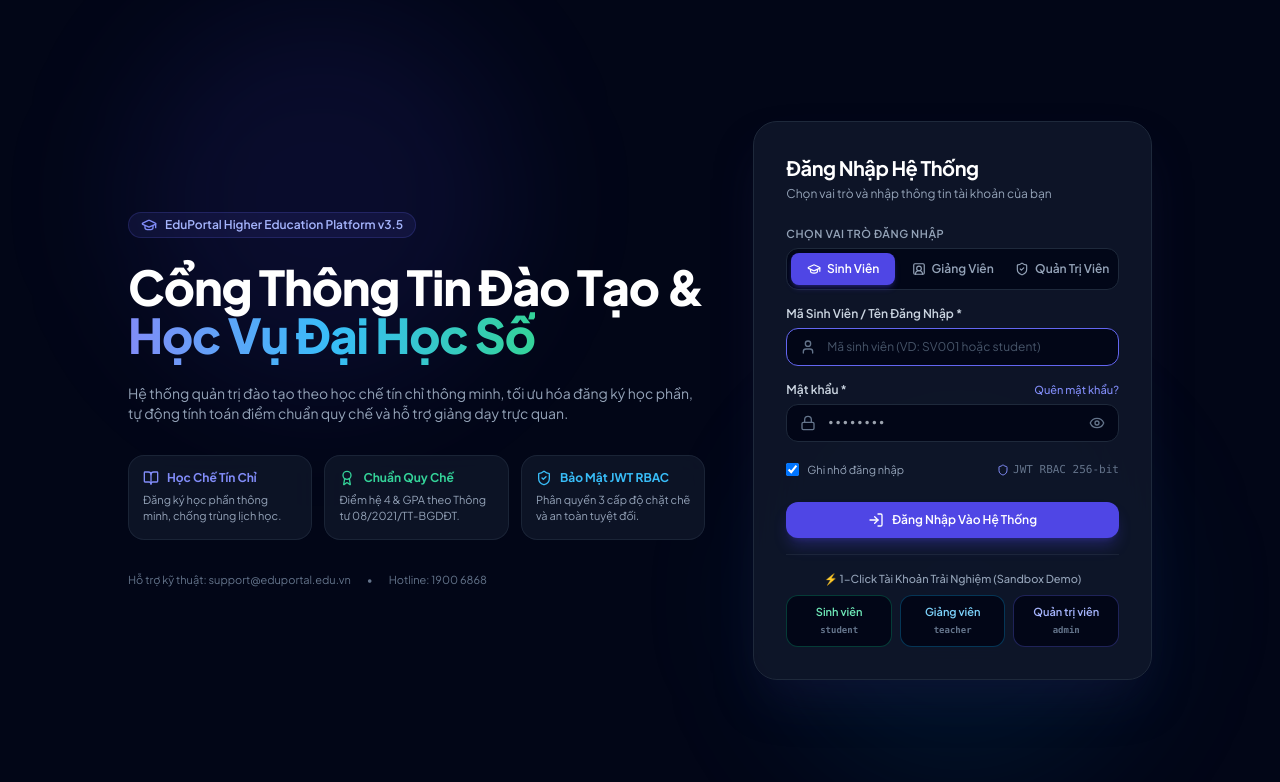
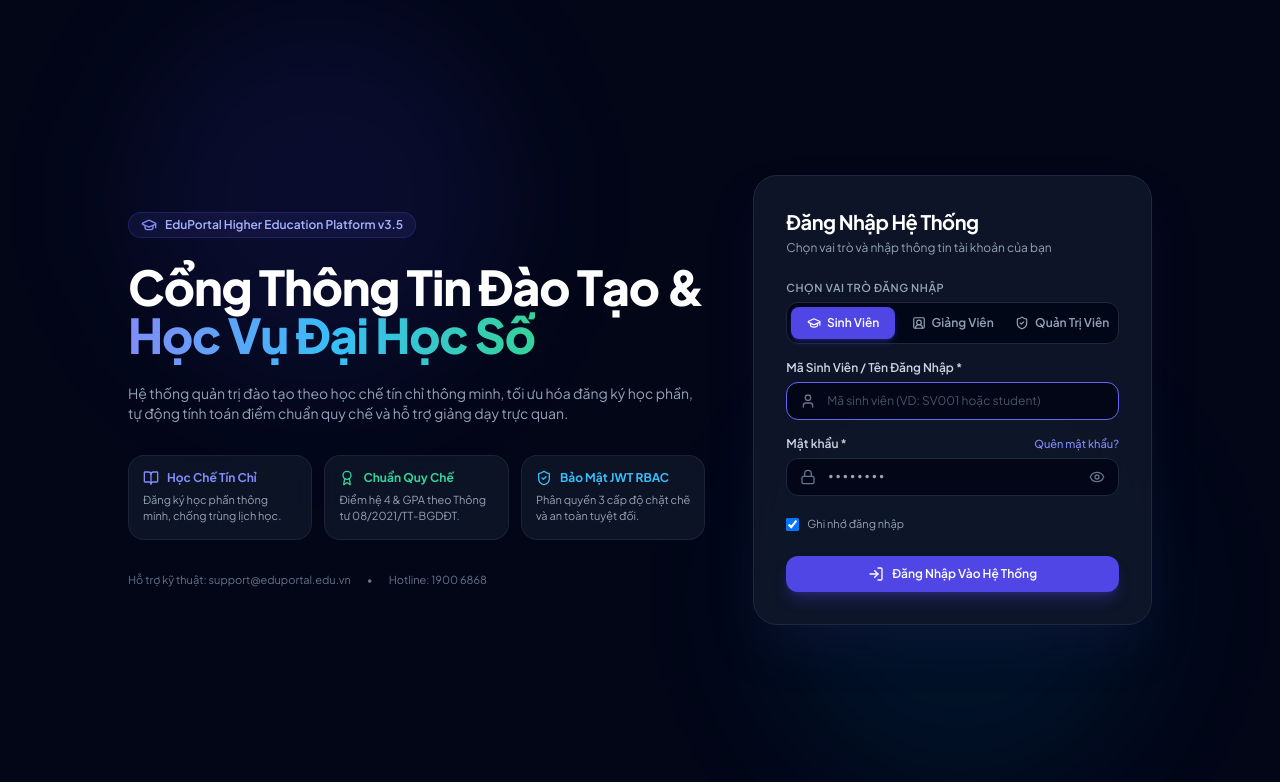
Before and after one commit to NguyenLee15/student-management, a React (Vite) app in the folder student-management-frontend/: page / in a window 1280 px wide. Shown: the top 782 px of the page. Built offline with nearby package versions, Linux system fonts and the light colour scheme; no server answers.

Commit message:
refactor(auth): remove redundant sandbox section and security text from login card

```diff
--- a/student-management-frontend/src/components/auth/LoginModal.jsx
+++ b/student-management-frontend/src/components/auth/LoginModal.jsx
@@ -1,7 +1,7 @@
 import React, { useState } from 'react';
 import {
   LogIn, Lock, User, AlertCircle, ShieldCheck, Eye, EyeOff,
-  Loader2, GraduationCap, AlertTriangle, Shield, Check,
+  Loader2, GraduationCap, AlertTriangle, Check,
   UserSquare2, Award, BookOpen, CalendarDays, Sparkles, ChevronRight
 } from 'lucide-react';
 import Modal from '../common/Modal';
@@ -101,13 +101,6 @@ export default function LoginModal({ isOpen, onClose, onLoginSuccess, currentUse
     } finally {
       setLoading(false);
     }
-  };
-
-  const handleQuickFill = (u, p, roleKey) => {
-    setUsername(u);
-    setPassword(p);
-    if (roleKey) setActiveRole(roleKey);
-    setError('');
   };
 
   // Render form contents
@@ -218,7 +211,7 @@ export default function LoginModal({ isOpen, onClose, onLoginSuccess, currentUse
         )}
       </div>
 
-      {/* Remember Me & Security Notice */}
+      {/* Remember Me */}
       <div className="flex items-center justify-between pt-1">
         <label className="flex items-center gap-2 cursor-pointer select-none text-slate-400 hover:text-slate-300">
           <input
@@ -229,11 +222,6 @@ export default function LoginModal({ isOpen, onClose, onLoginSuccess, currentUse
           />
           <span className="text-[11px]">Ghi nhớ đăng nhập</span>
         </label>
-
-        <div className="flex items-center gap-1 text-[11px] text-slate-500 font-mono">
-          <Shield className="h-3 w-3 text-indigo-400" />
-          <span>JWT RBAC 256-bit</span>
-        </div>
       </div>
 
       {/* Submit Button */}
@@ -266,39 +254,6 @@ export default function LoginModal({ isOpen, onClose, onLoginSuccess, currentUse
             </>
           )}
         </button>
-      </div>
-
-      {/* Sandbox Demo Accounts */}
-      <div className="mt-4 pt-4 border-t border-slate-800/80">
-        <p className="text-[11px] text-slate-400 mb-2 text-center font-medium">
-          ⚡ 1-Click Tài Khoản Trải Nghiệm (Sandbox Demo)
-        </p>
-        <div className="grid grid-cols-3 gap-2">
-          <button
-            type="button"
-            onClick={() => handleQuickFill('student', 'student123', 'student')}
-            className="flex flex-col items-center py-2 px-1 rounded-xl bg-slate-950 border border-emerald-500/30 hover:border-emerald-500 hover:bg-emerald-950/20 text-emerald-300 text-[11px] font-semibold transition active:scale-95"
-          >
-            <span>Sinh viên</span>
-            <span className="text-[9px] text-slate-500 font-mono mt-0.5">student</span>
-          </button>
-          <button
-            type="button"
-            onClick={() => handleQuickFill('teacher', 'teacher123', 'teacher')}
-            className="flex flex-col items-center py-2 px-1 rounded-xl bg-slate-950 border border-sky-500/30 hover:border-sky-500 hover:bg-sky-950/20 text-sky-300 text-[11px] font-semibold transition active:scale-95"
-          >
-            <span>Giảng viên</span>
-            <span className="text-[9px] text-slate-500 font-mono mt-0.5">teacher</span>
-          </button>
-          <button
-            type="button"
-            onClick={() => handleQuickFill('admin', 'admin123', 'admin')}
-            className="flex flex-col items-center py-2 px-1 rounded-xl bg-slate-950 border border-indigo-500/30 hover:border-indigo-500 hover:bg-indigo-950/20 text-indigo-300 text-[11px] font-semibold transition active:scale-95"
-          >
-            <span>Quản trị viên</span>
-            <span className="text-[9px] text-slate-500 font-mono mt-0.5">admin</span>
-          </button>
-        </div>
       </div>
     </form>
   );
```
